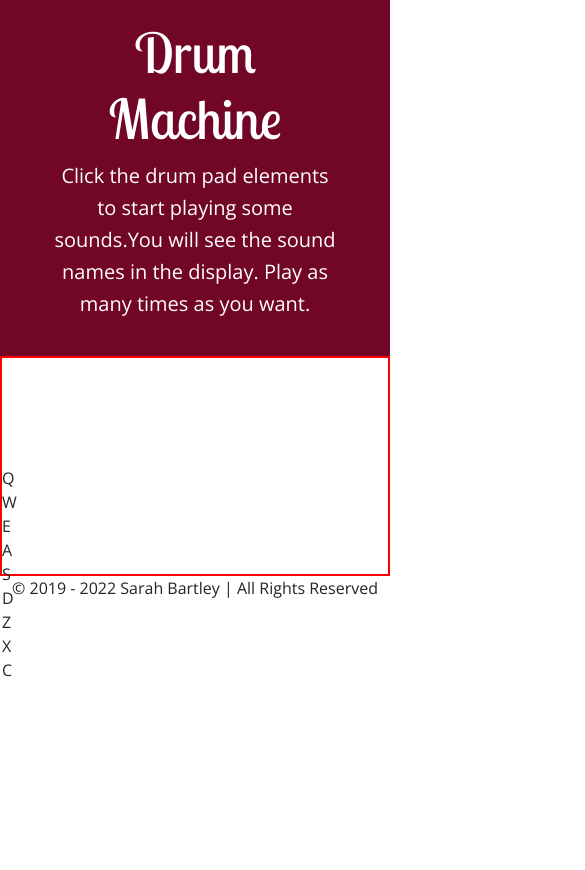
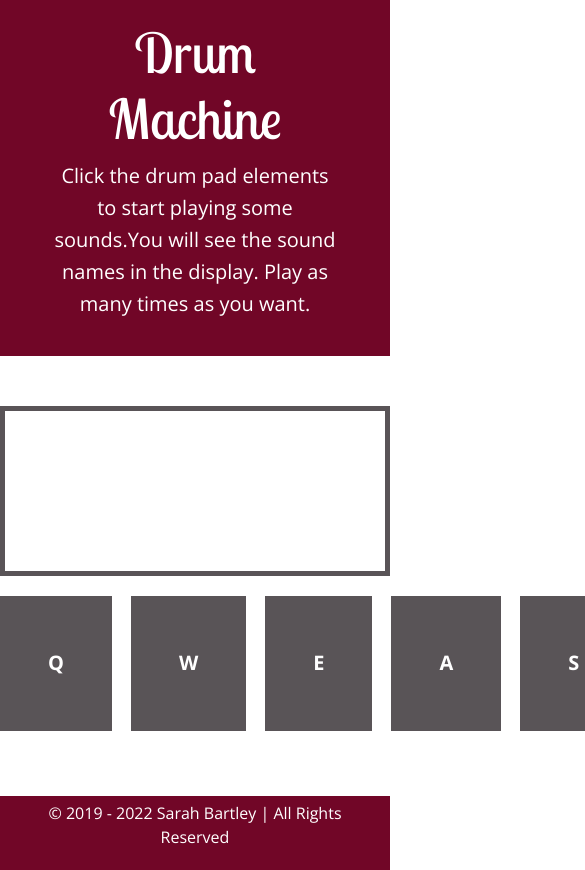
Before and after one commit to BritishPandaChick/fcc-drum-machine, a React (Create React App) app: page / in a window 390 px wide. Shown: the top 870 px of the page, 585 px wide, since content can reach past the window. Before the commit the page ends 844 px from the top, so only its background shows below. Built offline with nearby package versions, Linux system fonts and the light colour scheme.

Commit message:
Add remaining CSS styles for drum machine and drum pads. Start working on styles for mobile version

```diff
--- a/src/App.css
+++ b/src/App.css
@@ -25,11 +25,44 @@ header p {
 
 /*=== Drum Machine ===*/
 #drum-machine {
-    border: 2px solid red;
-    display: grid;
-    grid-template-rows: 50% 50%;
+    height: 50%;
+    padding: 50px 0;
+}
+
+#display {
+    border: 5px solid #595457;
+    width: 100%;
+    padding: 80px 0;
+    font-size: 30px;
+    text-align: center;
+    color: #333;
+    text-transform: uppercase;
 }
 
 .drum-pads {
-    display: inline-block;
+    width: 100%;
+    display: flex;
+    margin-top: 20px;
 }
+
+.drum-pad {
+    border: 5px solid #595457;
+    height: 135px;
+    width: 100%;
+    display: flex;
+    padding: 47px 43px;
+    margin-right: 19px;
+    background-color: #595457;
+    font-size: 20px;
+    font-weight: bold;
+    color: #FFF;
+}
+
+/*== Footer ==*/
+footer {
+    padding: 5px;
+    font-size: 16px;
+    background-color: #710627;
+    color: #fff;
+    margin-top: 15px;
+}
--- a/src/App.js
+++ b/src/App.js
@@ -69,8 +69,9 @@ function App() {
 
   return (
     <div className="App">
-      <div id="drum-machine">
+      <div id="drum-machine" className="container">
         <div id="display">{activeKey}</div>
+        <div className="row">
           <div className="drum-pads">
             {drumPads.map((drumPad) => ( //Sets up drum pads
               <div
@@ -92,6 +93,7 @@ function App() {
           </div>
         </div>
       </div>
+    </div>
   );
 };
 
```
Lines whose indentation alone changed are shown as unchanged.
